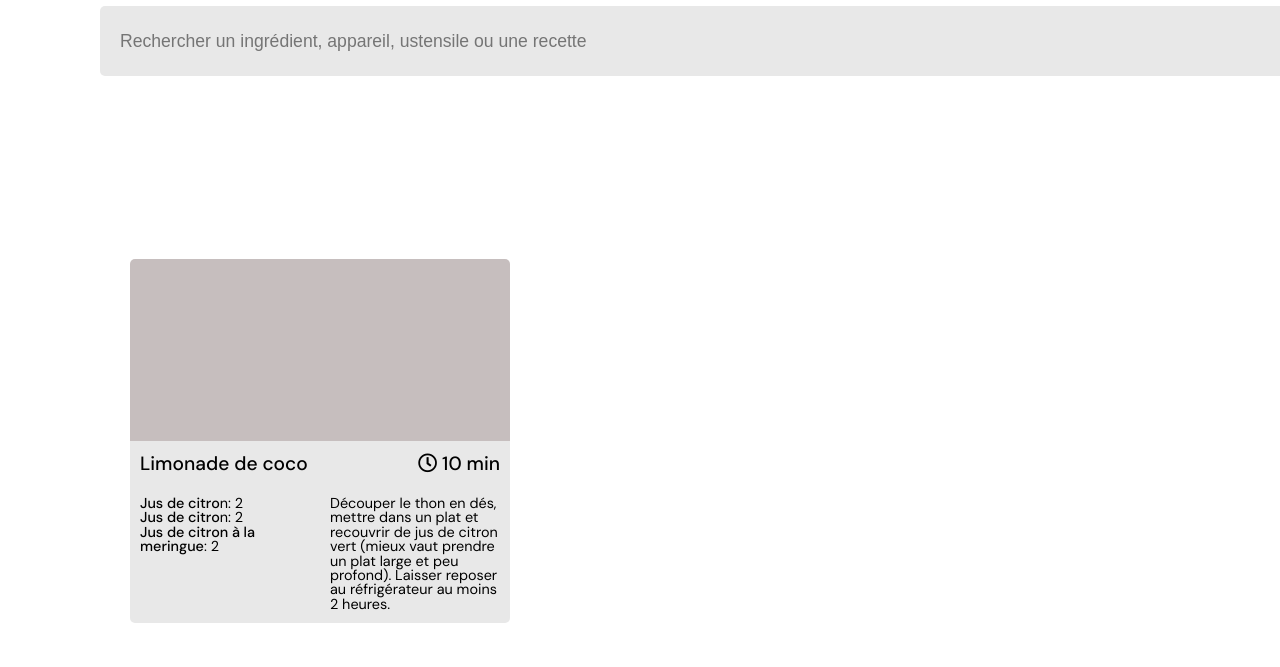
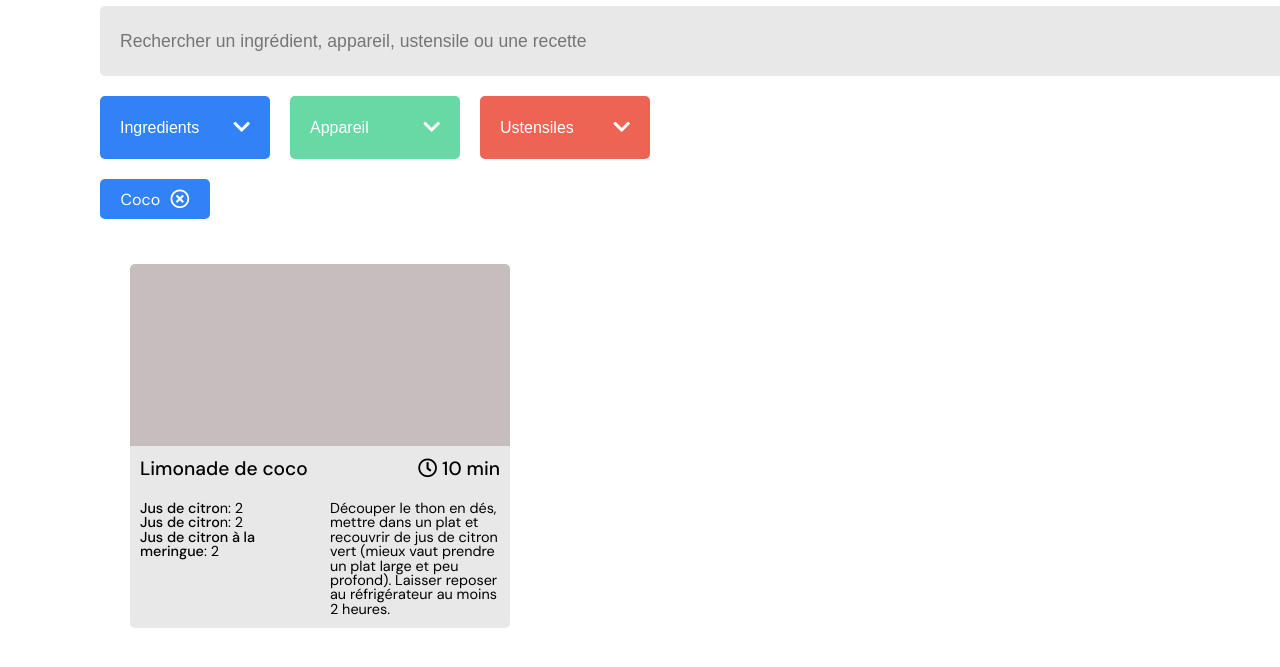
Before and after one commit to Codamor/LesPetitsPlats, a website: page index.html in a window 1280 px wide. Shown: the part 169-836 px from the top of the page. Drawn offline with Linux system fonts and the light colour scheme.

Commit message:
update filter elements classnames

```diff
--- a/index.html
+++ b/index.html
@@ -39,10 +39,10 @@
         <div class="search__container">
 
             <div class="filters">
-                <div class="filter filter__option-one">
+                <div class="filter filter--option filter--option-one">
                     <div class="filter__interaction">
                         <input type="text" id="ingredients" placeholder="Ingredients" aria-label="Rechercher par ingrédient"></input>
-                        <span class="filter__interaction-icon"></span>
+                        <span class="filter__icon"></span>
                     </div>
 
                     <div class="filter__content">
@@ -111,10 +111,10 @@
 
                 </div>
 
-                <div class="filter filter__option-two">
+                <div class="filter filter--option filter--option-two">
                     <div class="filter__interaction">
                         <input type="text" id="devices" placeholder="Appareil" aria-label="Rechercher par appareil"></input>
-                        <span class="filter__interaction-icon"></span>
+                        <span class="filter__icon"></span>
                     </div>
 
                     <div class="filter__content">
@@ -182,10 +182,10 @@
                     </div>
                 </div>
 
-                <div class="filter filter__option-three">
+                <div class="filter filter--option filter--option-three">
                     <div class="filter__interaction ">
                         <input type="text" id="utensils" placeholder="Ustensiles" aria-label="Rechercher par ustensil"></input>
-                        <span class="filter__interaction-icon"></span>
+                        <span class="filter__icon"></span>
                     </div>
 
                     <div class="filter__content">
@@ -197,9 +197,11 @@
             </div>
 
             <div class="filters">
-                <div class="filter--selected">
+                <div class="filter filter--option-one filter--selected">
+                    Coco
+                    <span class="filter__icon"></span>
+                </div>
 
-                </div>
             </div>
 
         </div>
```
